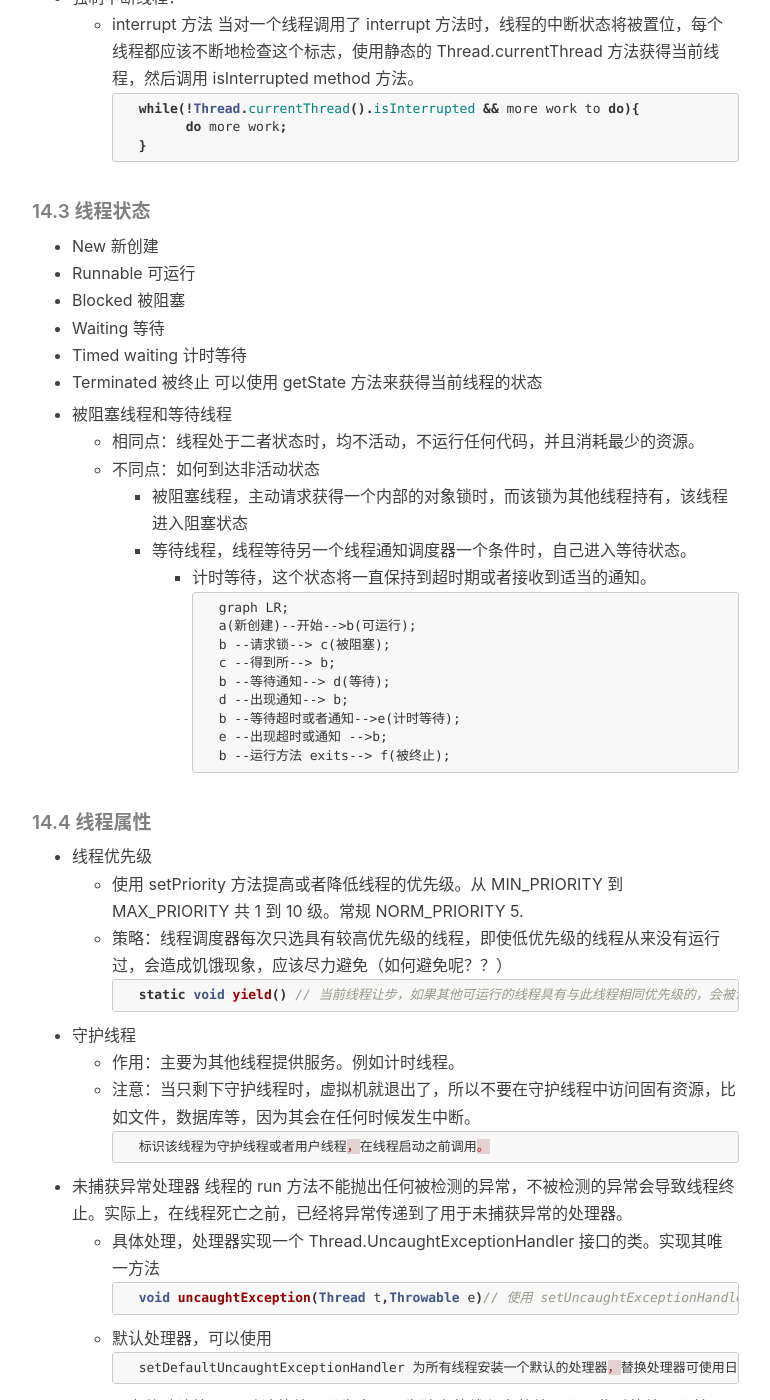
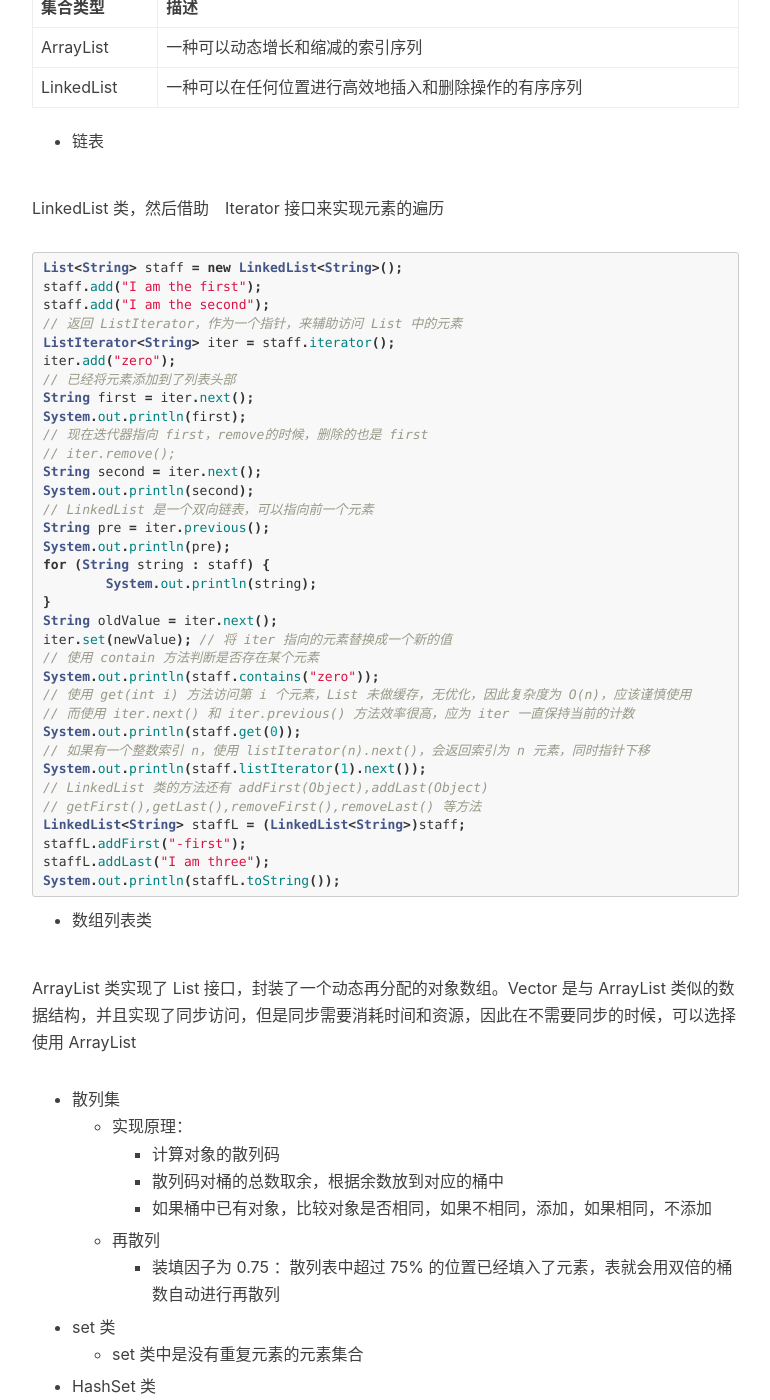
Before and after one commit to shihunyewu/shihunyewu.github.io, a Jekyll site: the page built from _posts/2018-05-25-Java-Learn.md, in a window 1280 px wide and 1400 px high, scrolled down 679 px. Shown: the whole window, without its empty margins (233-1003 px from the left). Built offline with Jekyll 4.4.1, drawn with Linux system fonts in a browser that asks for light colours; nearby versions of some CDN libraries; comment, search, counter and statistics services are not loaded; some of the changed text lies outside the part shown.

Commit message:
java学习中，13章集合，读第二遍

````diff
--- a/_posts/2018-05-25-Java-Learn.md
+++ b/_posts/2018-05-25-Java-Learn.md
@@ -9,6 +9,77 @@ catalog: false
 tags:
     - Java
 ---
+
+## 13 章 集合
+
+##### 13.2 具体的集合
+
+| 集合类型 | 描述 |
+|--------|--------|
+|    ArrayList    |   一种可以动态增长和缩减的索引序列     |
+|	LinkedList	  | 	一种可以在任何位置进行高效地插入和删除操作的有序序列 |
+
+* 链表
+
+LinkedList 类，然后借助　Iterator 接口来实现元素的遍历
+```java
+List<String> staff = new LinkedList<String>();
+staff.add("I am the first");
+staff.add("I am the second");
+// 返回 ListIterator，作为一个指针，来辅助访问 List 中的元素
+ListIterator<String> iter = staff.iterator();
+iter.add("zero");
+// 已经将元素添加到了列表头部
+String first = iter.next();
+System.out.println(first);
+// 现在迭代器指向 first，remove的时候，删除的也是 first
+//		iter.remove();
+String second = iter.next();
+System.out.println(second);
+// LinkedList 是一个双向链表，可以指向前一个元素
+String pre = iter.previous();
+System.out.println(pre);
+for (String string : staff) {
+	System.out.println(string);
+}
+String oldValue = iter.next();
+iter.set(newValue); // 将 iter 指向的元素替换成一个新的值
+// 使用 contain 方法判断是否存在某个元素
+System.out.println(staff.contains("zero"));
+// 使用 get(int i) 方法访问第 i 个元素，List 未做缓存，无优化，因此复杂度为 O(n)，应该谨慎使用
+// 而使用 iter.next() 和 iter.previous() 方法效率很高，应为 iter 一直保持当前的计数
+System.out.println(staff.get(0));
+// 如果有一个整数索引 n，使用 listIterator(n).next()，会返回索引为 n 元素，同时指针下移
+System.out.println(staff.listIterator(1).next());
+// LinkedList 类的方法还有 addFirst(Object),addLast(Object)
+// getFirst(),getLast(),removeFirst(),removeLast() 等方法
+LinkedList<String> staffL = (LinkedList<String>)staff;
+staffL.addFirst("-first");
+staffL.addLast("I am three");
+System.out.println(staffL.toString());
+```
+
+* 数组列表类
+
+ArrayList 类实现了 List 接口，封装了一个动态再分配的对象数组。Vector 是与 ArrayList 类似的数据结构，并且实现了同步访问，但是同步需要消耗时间和资源，因此在不需要同步的时候，可以选择使用 ArrayList
+
+* 散列集
+	* 实现原理：
+		* 计算对象的散列码
+		* 散列码对桶的总数取余，根据余数放到对应的桶中
+		* 如果桶中已有对象，比较对象是否相同，如果不相同，添加，如果相同，不添加
+	* 再散列
+		* 装填因子为 0.75 ：散列表中超过 75% 的位置已经填入了元素，表就会用双倍的桶数自动进行再散列
+
+* set 类
+	* set 类中是没有重复元素的元素集合
+
+* HashSet 类
+	* add 添加新元素
+	* contains 快速在某个桶中查看元素是否已经存在
+
+* 树集（TreeSet类）
+
 
 ##### 14.2 中断线程
 
@@ -50,7 +121,7 @@ tags:
     b --等待超时或者通知-->e(计时等待);
     e --出现超时或通知 -->b;
     b --运行方法 exits--> f(被终止);
-```
+
 
 ##### 14.4 线程属性
 
````
